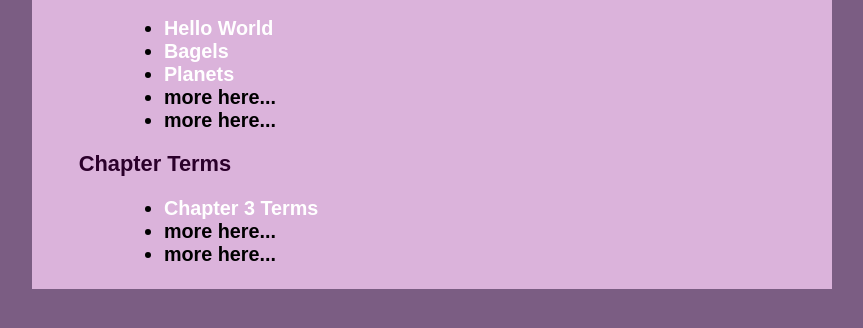
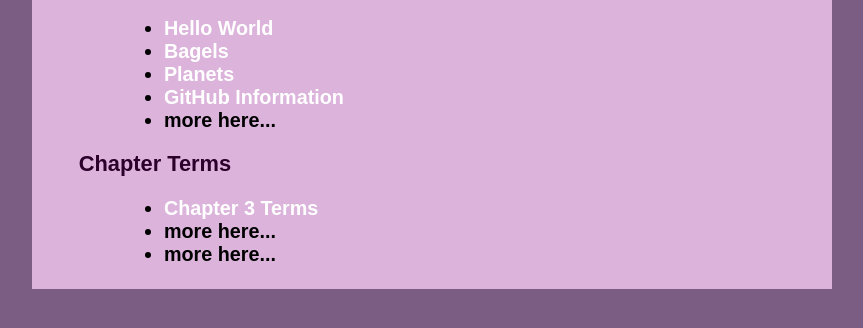
Before and after one commit to cvassalos-pvcc/cvassalos-pvcc.github.io, a plain HTML site: page index.html in a window 1280 px wide. Shown: the part 138-466 px from the top of the page, without its empty margins (208-1071 px from the left). Drawn offline with Linux system fonts and the light colour scheme.

Commit message:
Update index.html

```diff
--- a/index.html
+++ b/index.html
@@ -82,7 +82,7 @@
             <li><a href="helloworld.html">Hello World</a></li>
             <li><a href="bagels.html">Bagels</a></li>
             <li><a href="planets.html">Planets</a></li>
-            <li>more here...</li>
+            <li><a href="githubinfo.html">GitHub Information</a></li>
             <li>more here...</li>
           </ul>
         </h3>
```
